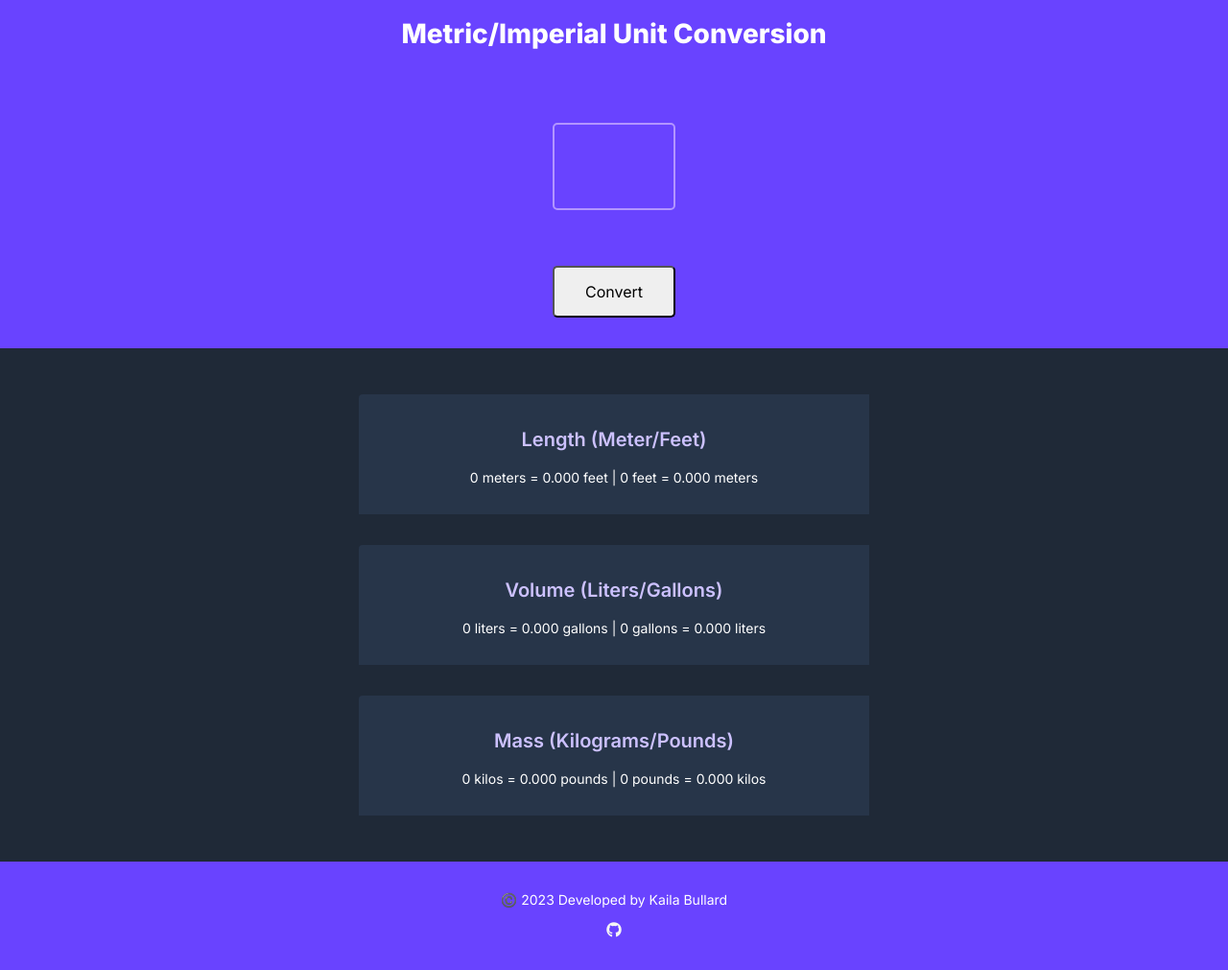
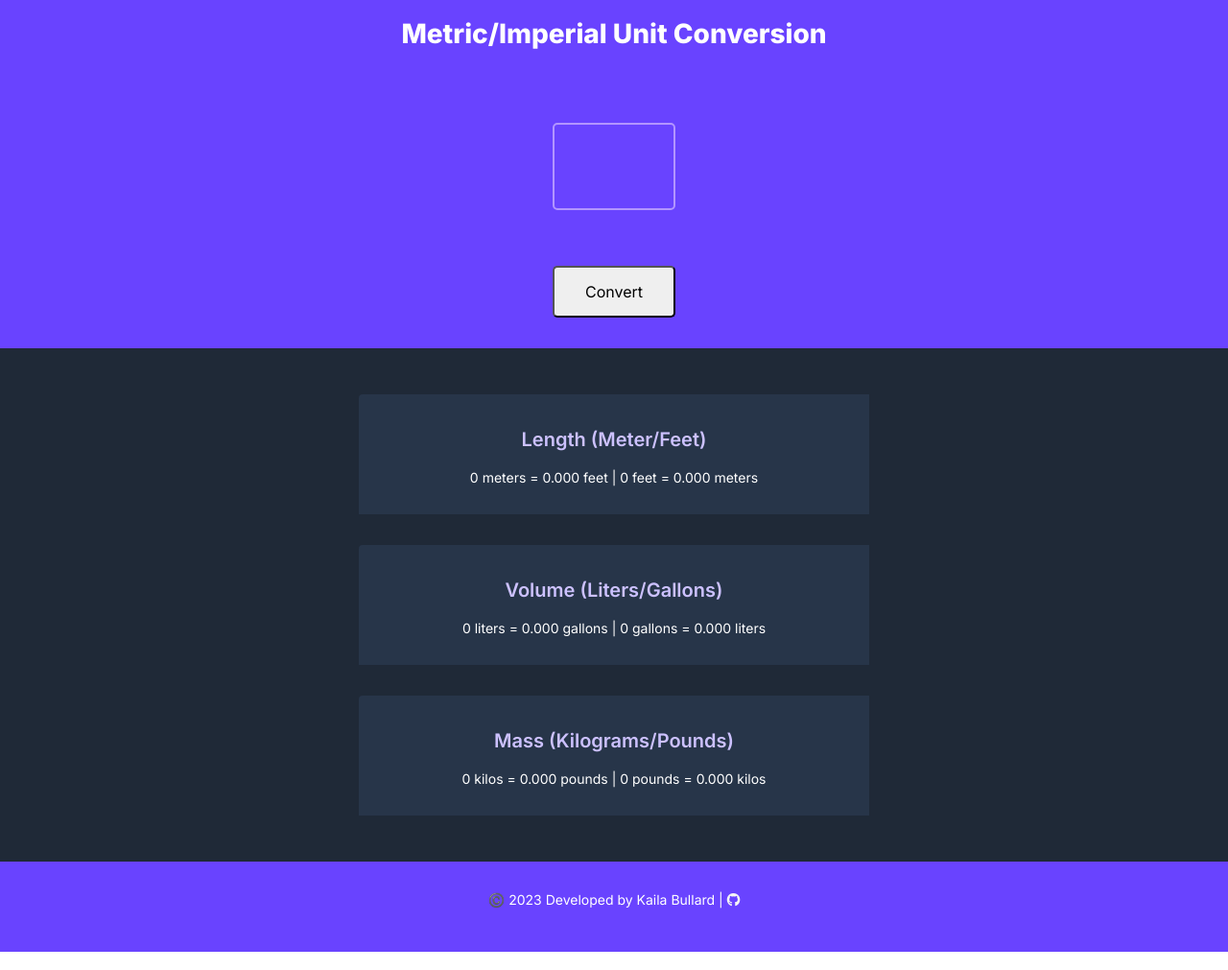
Before and after one commit to napqueenkaila/unit-converter, a plain HTML site: page index.html in a window 1280 px wide. Shown: the whole page at 96% size. Drawn offline with nearby package versions, Linux system fonts and the light colour scheme.

Commit message:
Update index.html

```diff
--- a/index.html
+++ b/index.html
@@ -38,10 +38,8 @@
             </div>
         </div>
         <footer>
-            <p>©️ 2023 Developed by Kaila Bullard</p>
-            <a href="https://github.com/napqueenkaila">
-                <i class="fa-brands fa-github"></i>
-            </a>
+            <p>©️ 2023 Developed by Kaila Bullard | <a href="https://github.com/napqueenkaila"><i
+                        class="fa-brands fa-github"></i></a></p>
         </footer>
         <script src="index.js"></script>
     </body>
```
